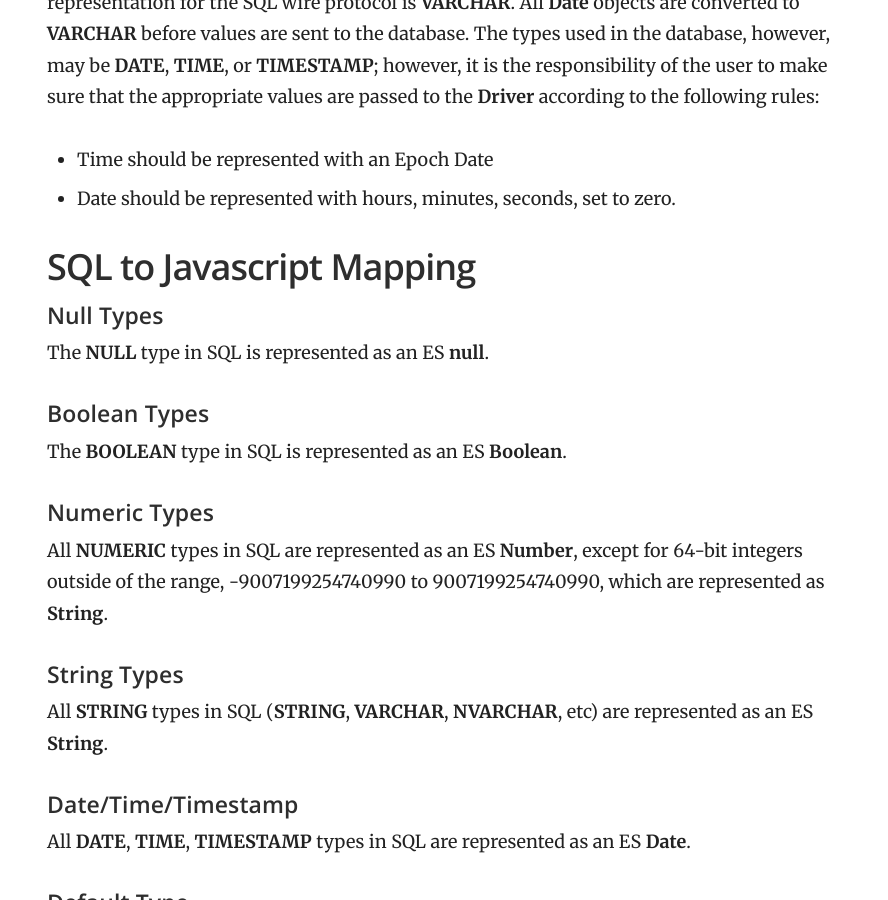
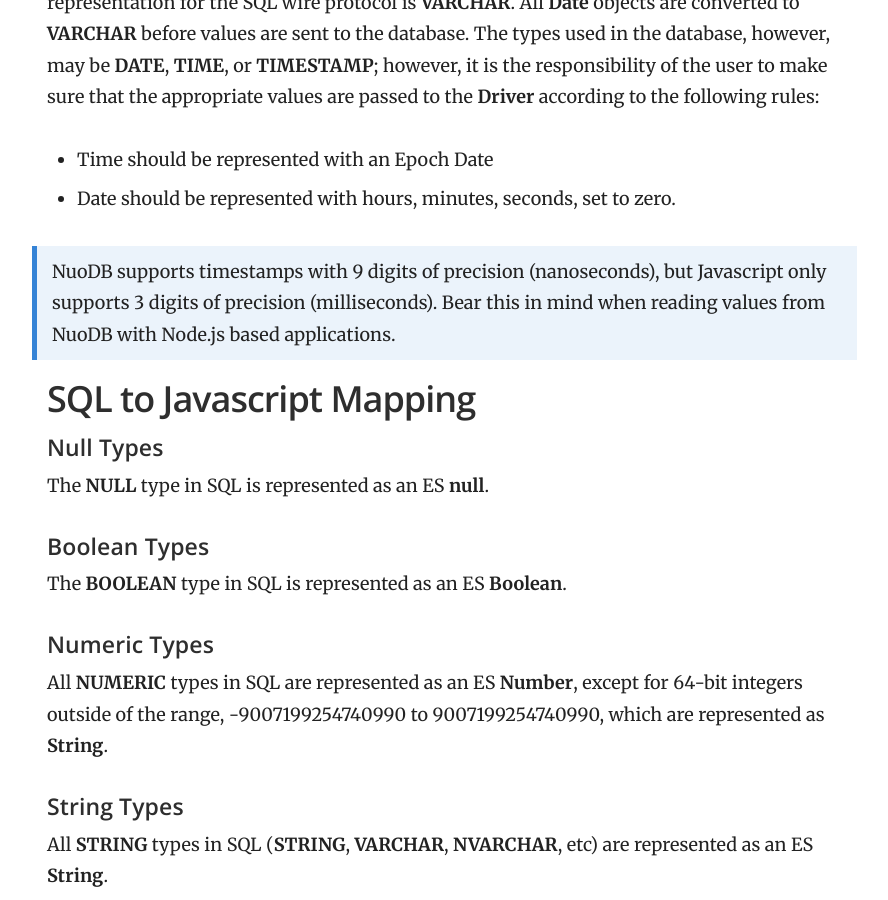
Before and after one commit to nuodb/node-nuodb, a Jekyll site: the page built from _docs/1.getting-started/data-types.md, in a window 1280 px wide and 900 px high, scrolled down 1735 px. Shown: the whole window, without its empty margins (343-1231 px from the left). Built offline with Jekyll 4.4.1, drawn with Linux system fonts in a browser that asks for light colours.

Commit message:
comment about timestamp precision

```diff
--- a/_docs/1.getting-started/data-types.md
+++ b/_docs/1.getting-started/data-types.md
@@ -64,6 +64,10 @@ to the **Driver** according to the following rules:
 * Time should be represented with an Epoch Date
 * Date should be represented with hours, minutes, seconds, set to zero.
 
+> NuoDB supports timestamps with 9 digits of precision (nanoseconds), but Javascript only supports
+> 3 digits of precision (milliseconds). Bear this in mind when reading values from NuoDB with Node.js
+> based applications.
+
 ## SQL to Javascript Mapping
 
 #### Null Types
```
